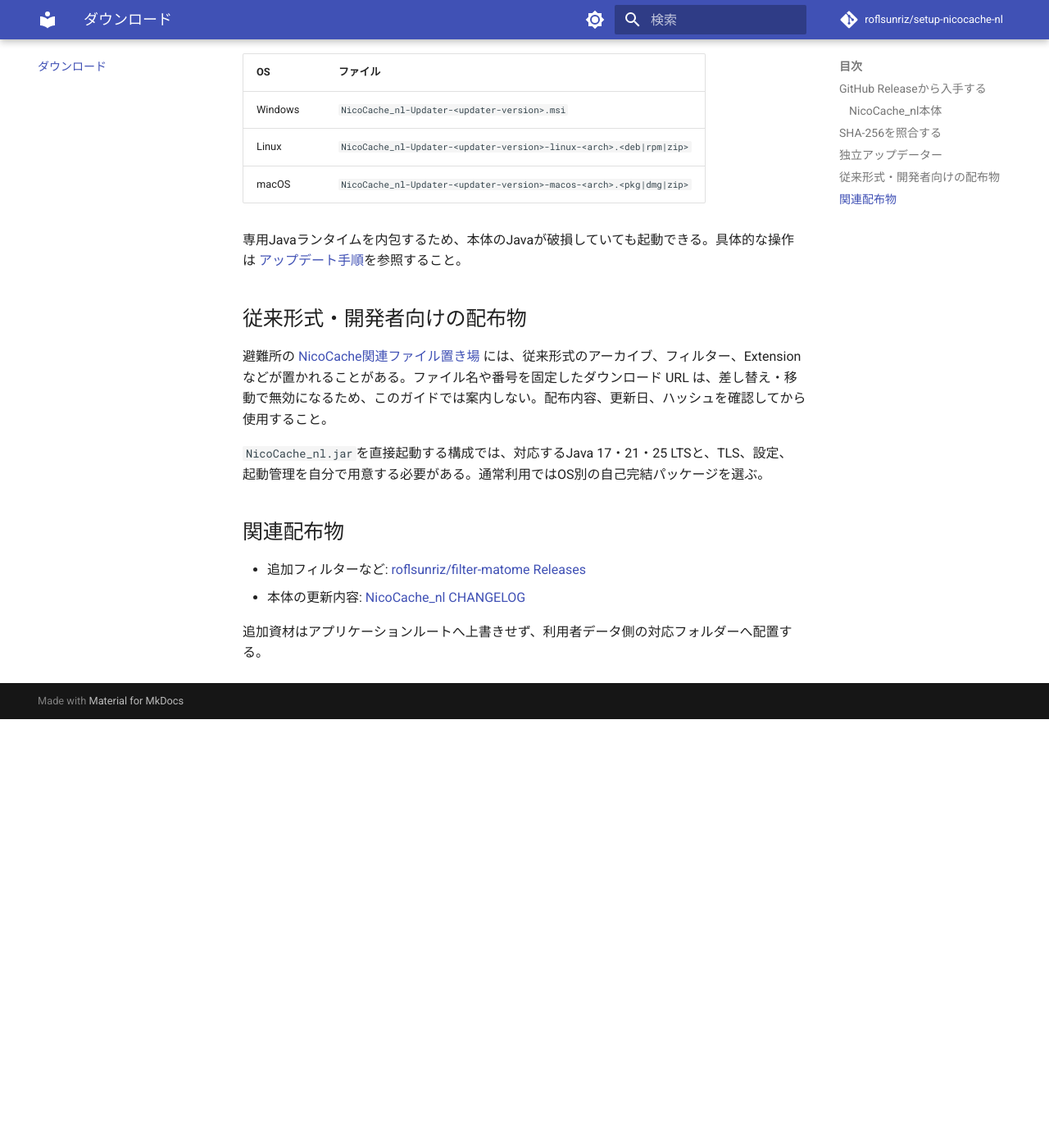
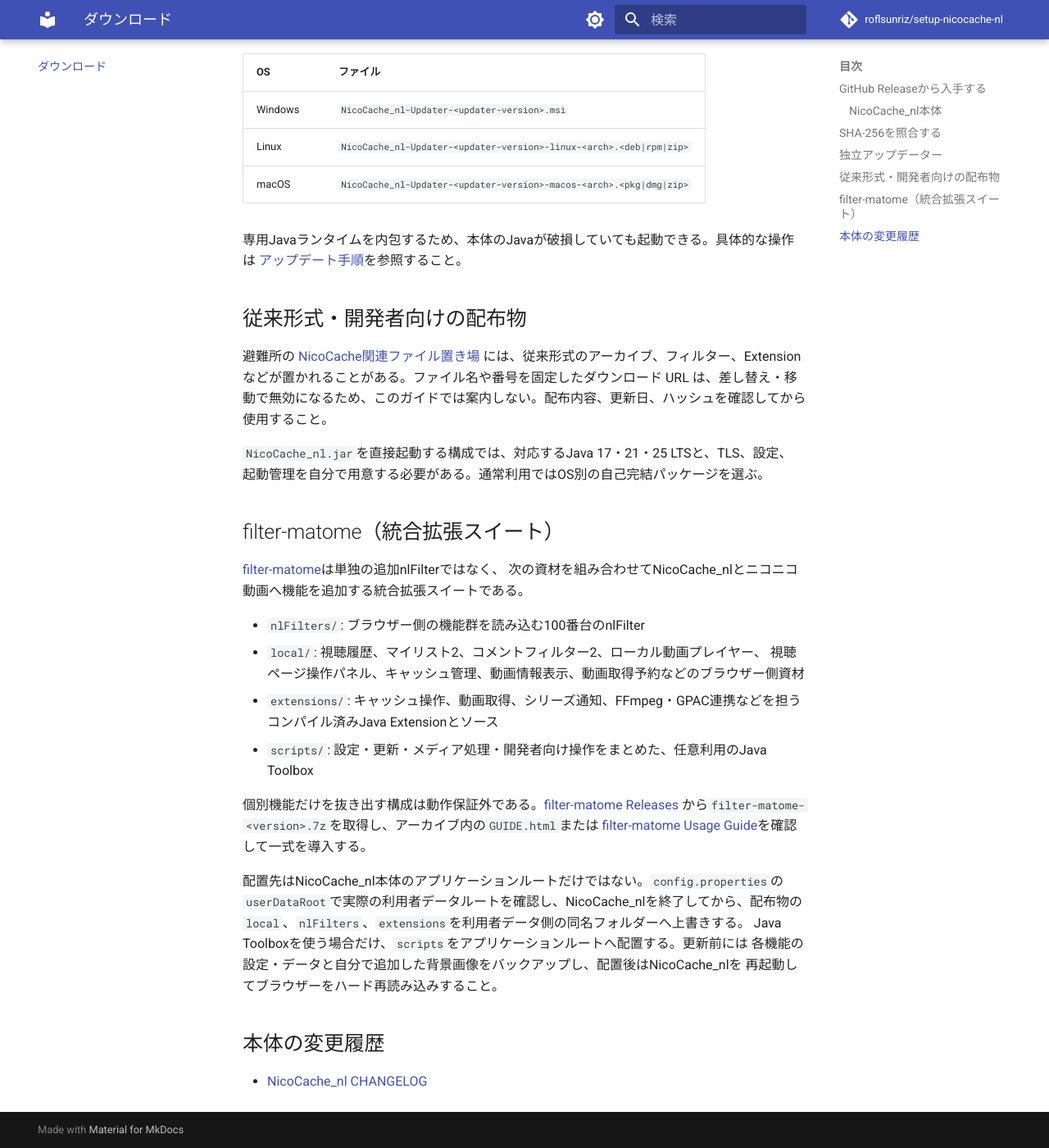
Before and after one commit to roflsunriz/setup-nicocache-nl, an MkDocs documentation site: the page built from docs/download.md, in a window 1280 px wide and 1400 px high, scrolled down 1707 px. Shown: the whole window at 82% size. Built offline with MkDocs 1.6.1 and Material for MkDocs 9.7.7, drawn with Linux system fonts in a browser that asks for light colours; comment, search, counter and statistics services are not loaded; before the commit the page ends 2584 px from its top, so only the background shows below that.

Commit message:
docs: filter-matomeの実態に沿って配布案内を修正

```diff
--- a/docs/download.md
+++ b/docs/download.md
@@ -68,9 +68,29 @@
 `NicoCache_nl.jar`を直接起動する構成では、対応するJava 17・21・25 LTSと、TLS、設定、
 起動管理を自分で用意する必要がある。通常利用ではOS別の自己完結パッケージを選ぶ。
 
-## 関連配布物
+## filter-matome（統合拡張スイート）
 
-- 追加フィルターなど: [roflsunriz/filter-matome Releases](https://github.com/roflsunriz/filter-matome/releases)
-- 本体の更新内容: [NicoCache_nl CHANGELOG](https://github.com/roflsunriz/NicoCache_nl/blob/main/CHANGELOG.md)
+[filter-matome](https://github.com/roflsunriz/filter-matome)は単独の追加nlFilterではなく、
+次の資材を組み合わせてNicoCache_nlとニコニコ動画へ機能を追加する統合拡張スイートである。
 
-追加資材はアプリケーションルートへ上書きせず、利用者データ側の対応フォルダーへ配置する。
+- `nlFilters/`: ブラウザー側の機能群を読み込む100番台のnlFilter
+- `local/`: 視聴履歴、マイリスト2、コメントフィルター2、ローカル動画プレイヤー、
+  視聴ページ操作パネル、キャッシュ管理、動画情報表示、動画取得予約などのブラウザー側資材
+- `extensions/`: キャッシュ操作、動画取得、シリーズ通知、FFmpeg・GPAC連携などを担う
+  コンパイル済みJava Extensionとソース
+- `scripts/`: 設定・更新・メディア処理・開発者向け操作をまとめた、任意利用のJava Toolbox
+
+個別機能だけを抜き出す構成は動作保証外である。[filter-matome Releases](https://github.com/roflsunriz/filter-matome/releases)
+から`filter-matome-<version>.7z`を取得し、アーカイブ内の`GUIDE.html`または
+[filter-matome Usage Guide](https://roflsunriz.github.io/filter-matome/USAGE/)を確認して一式を導入する。
+
+配置先はNicoCache_nl本体のアプリケーションルートだけではない。`config.properties`の
+`userDataRoot`で実際の利用者データルートを確認し、NicoCache_nlを終了してから、配布物の
+`local`、`nlFilters`、`extensions`を利用者データ側の同名フォルダーへ上書きする。
+Java Toolboxを使う場合だけ、`scripts`をアプリケーションルートへ配置する。更新前には
+各機能の設定・データと自分で追加した背景画像をバックアップし、配置後はNicoCache_nlを
+再起動してブラウザーをハード再読み込みすること。
+
+## 本体の変更履歴
+
+- [NicoCache_nl CHANGELOG](https://github.com/roflsunriz/NicoCache_nl/blob/main/CHANGELOG.md)
```
Also changed, not shown: CHANGELOG.md (+3 -0 lines).
